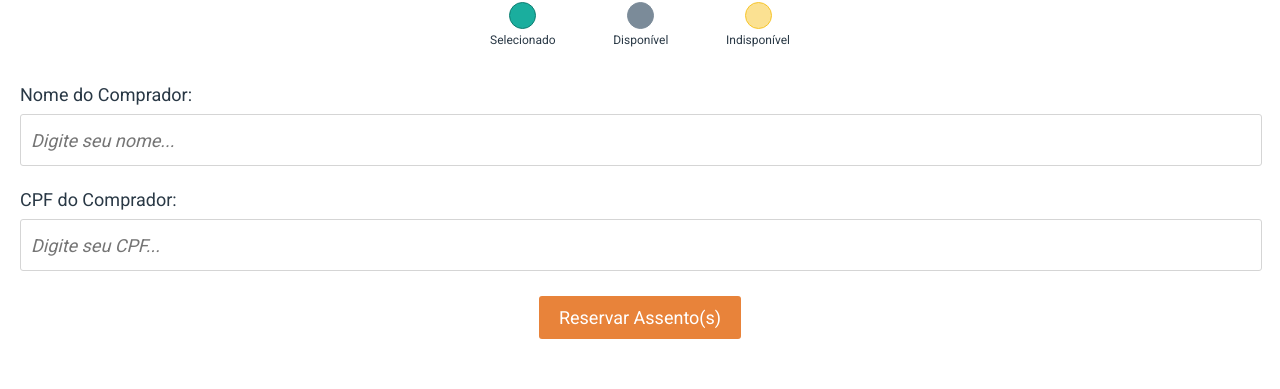
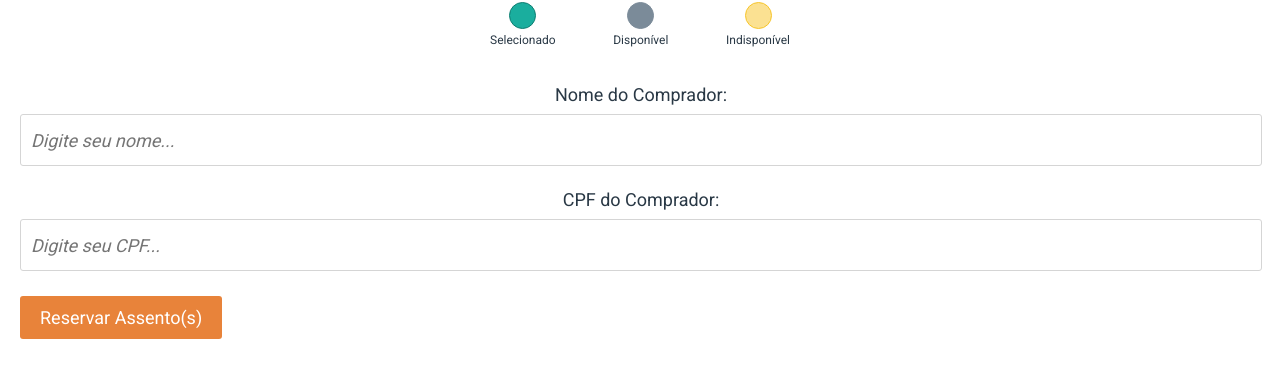
Before and after one commit to curtyraissa/projeto-cineflex, a React (Create React App) app: page /assentos/1 in a window 1280 px wide. Shown: the part 167-556 px from the top of the page. Built offline with nearby package versions, Linux system fonts and the light colour scheme; no server answers.

Commit message:
criado axios.post do formulario, useNavegate p/ tela sucesso

```diff
--- a/src/components/Form.js
+++ b/src/components/Form.js
@@ -1,13 +1,49 @@
+import axios from "axios"
 import styled from "styled-components"
+import { useState } from "react"
+import { useNavigate } from "react-router-dom"
 
 export const Form = () => {
+  const [name, setName] = useState("")
+  const [cpf, setCpf] = useState("")
+  const navigate = useNavigate()
+
+  function comprar(e) {
+    e.preventDefault()
+    const URLPOST = "https://mock-api.driven.com.br/api/v8/cineflex/seats/book-many"
+    const body = { name, cpf }
+    const promise = axios.post(URLPOST, body)
+    promise.then((res) => navigate("/sucesso"))
+    promise.catch((err) => console.log(err.response.data.message))
+  }
+
   return (
     <FormContainer>
-      Nome do Comprador:
-      <input data-test="client-name" placeholder="Digite seu nome..." />
-      CPF do Comprador:
-      <input data-test="client-cpf" placeholder="Digite seu CPF..." />
-      <button data-test="book-seat-btn" >Reservar Assento(s)</button>
+      <form onSubmit={comprar}>
+        <Label htmlFor="name">Nome do Comprador:</Label>
+        <input
+          type="text"
+          id="name"
+          data-test="client-name"
+          placeholder="Digite seu nome..."
+          required
+          value={name}
+          onChange={e => setName(e.target.value)}
+        />
+
+        <Label htmlFor="cpf">CPF do Comprador:</Label>
+        <input
+          maxLength="14"
+          id="cpf"
+          data-test="client-cpf"
+          placeholder="Digite seu CPF..."
+          required
+          value={cpf}
+          onChange={e => setCpf(e.target.value)}
+        />
+
+        <button type="submit" data-test="book-seat-btn" >Reservar Assento(s)</button>
+      </form>
     </FormContainer>
   )
 }
@@ -26,3 +62,7 @@ const FormContainer = styled.div`
         width: calc(100vw - 60px);
     }
 `
+
+const Label = styled.label`
+  color: #293845;
+`
```
